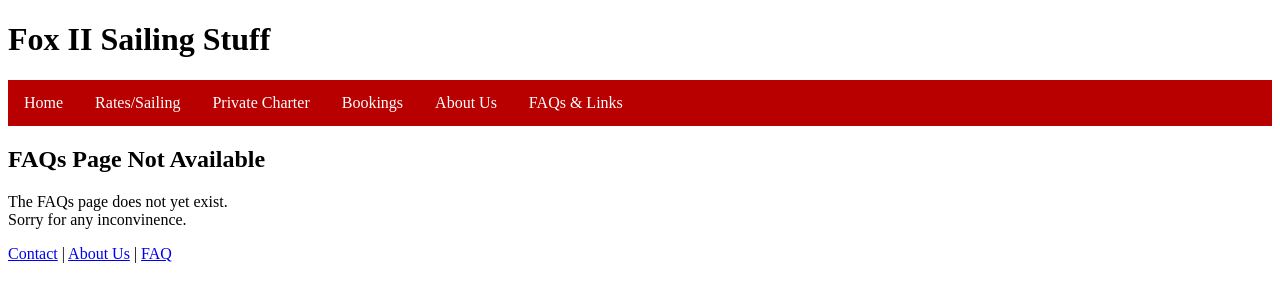
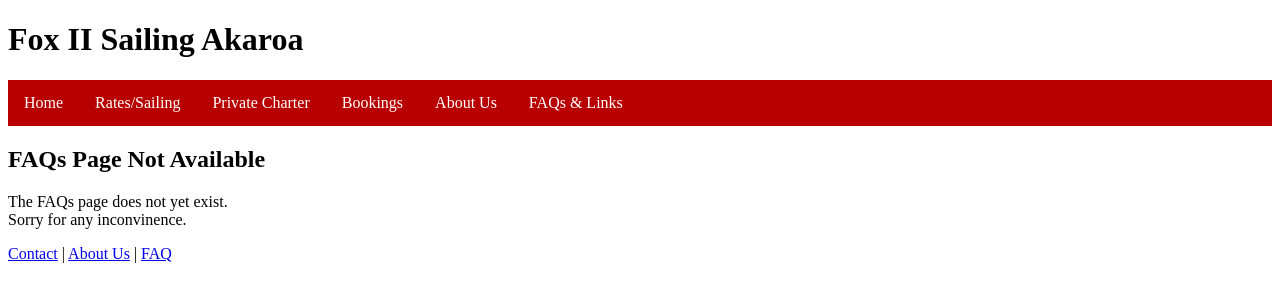
Before and after one commit to Nick13342/Fox_II_Website, a Flask app: page /faqs/ in a window 1280 px wide. Shown: the top 302 px of the page. Run offline with Flask 2, Linux system fonts and the light colour scheme; data comes from the database, SQL or seed files in the repository; both versions use the stored data as it was after the commit.

Commit message:
html updates

```diff
--- a/templates/about_us.html
+++ b/templates/about_us.html
@@ -10,7 +10,7 @@
 
 	<div id="header">
 		<div id="title">
-			<h1>Fox II Sailing Stuff</h1>
+			<h1>Fox II Sailing Akaroa</h1>
 		</div>
 		<nav>
 			<ul>
--- a/templates/admin.html
+++ b/templates/admin.html
@@ -9,7 +9,7 @@
 
 	<div id="header">
 		<div id="title">
-			<h1>Fox II Admin Page</h1>
+			<h1>Fox II Sailing Akaroa</h1>
 		</div>
 		<nav>
 			<ul>
--- a/templates/bookings.html
+++ b/templates/bookings.html
@@ -10,7 +10,7 @@
 
 	<div id="header">
 		<div id="title">
-			<h1>Fox II Sailing Stuff</h1>
+			<h1>Fox II Sailing Akaroa</h1>
 		</div>
 		<nav>
 			<ul>
@@ -38,6 +38,8 @@
 
 	<body>
 	  <div id="content">
+	  <p>
+	  </p>
 		<table>
 			<tr>
 				<td>
--- a/templates/charter.html
+++ b/templates/charter.html
@@ -10,7 +10,7 @@
 
 	<div id="header">
 		<div id="title">
-			<h1>Fox II Sailing Stuff</h1>
+			<h1>Fox II Sailing Akaroa</h1>
 		</div>
 		<nav>
 			<ul>
--- a/templates/confirmbooking.html
+++ b/templates/confirmbooking.html
@@ -10,7 +10,7 @@
 
 	<div id="header">
 		<div id="title">
-			<h1>Fox II Sailing Stuff</h1>
+			<h1>Fox II Sailing Akaroa</h1>
 		</div>
 		<div id="menu">
 			<nav>
--- a/templates/error.html
+++ b/templates/error.html
@@ -10,7 +10,7 @@
 
 	<div id="header">
 		<div id="title">
-			<h1>Fox II Sailing Stuff</h1>
+			<h1>Fox II Sailing Akaroa</h1>
 		</div>
 		<nav>
 			<ul>
--- a/templates/faqs.html
+++ b/templates/faqs.html
@@ -10,7 +10,7 @@
 
 	<div id="header">
 		<div id="title">
-			<h1>Fox II Sailing Stuff</h1>
+			<h1>Fox II Sailing Akaroa</h1>
 		</div>
 		<nav>
 			<ul>
--- a/templates/index.html
+++ b/templates/index.html
@@ -10,7 +10,7 @@
 
 	<div id="header">
 		<div id="title">
-			<h1>Fox II Sailing Stuff</h1>
+			<h1>Fox II Sailing Akaroa</h1>
 		</div>
 		<div id="menu">
 			<nav>
--- a/templates/newcustomer.html
+++ b/templates/newcustomer.html
@@ -10,7 +10,7 @@
 
 	<div id="header">
 		<div id="title">
-			<h1>Fox II Sailing Stuff</h1>
+			<h1>Fox II Sailing Akaroa</h1>
 		</div>
 		<div id="menu">
 			<nav>
--- a/templates/not_available.html
+++ b/templates/not_available.html
@@ -10,7 +10,7 @@
 
 	<div id="header">
 		<div id="title">
-			<h1>Fox II Sailing Stuff</h1>
+			<h1>Fox II Sailing Akaroa</h1>
 		</div>
 		<nav>
 			<ul>
--- a/templates/rates.html
+++ b/templates/rates.html
@@ -10,7 +10,7 @@
 
 	<div id="header">
 		<div id="title">
-			<h1>Fox II Sailing Stuff</h1>
+			<h1>Fox II Sailing Akaroa</h1>
 		</div>
 		<nav>
 			<ul>
--- a/templates/singlebooking.html
+++ b/templates/singlebooking.html
@@ -10,7 +10,7 @@
 
 	<div id="header">
 		<div id="title">
-			<h1>Fox II Sailing Stuff</h1>
+			<h1>Fox II Sailing Akaroa</h1>
 		</div>
 		<nav>
 			<ul>
--- a/templates/successbooking.html
+++ b/templates/successbooking.html
@@ -10,7 +10,7 @@
 
 	<div id="header">
 		<div id="title">
-			<h1>Fox II Sailing Stuff</h1>
+			<h1>Fox II Sailing Akaroa</h1>
 		</div>
 		<nav>
 			<ul>
```
Also changed, not shown: database/Fox_II.db.
